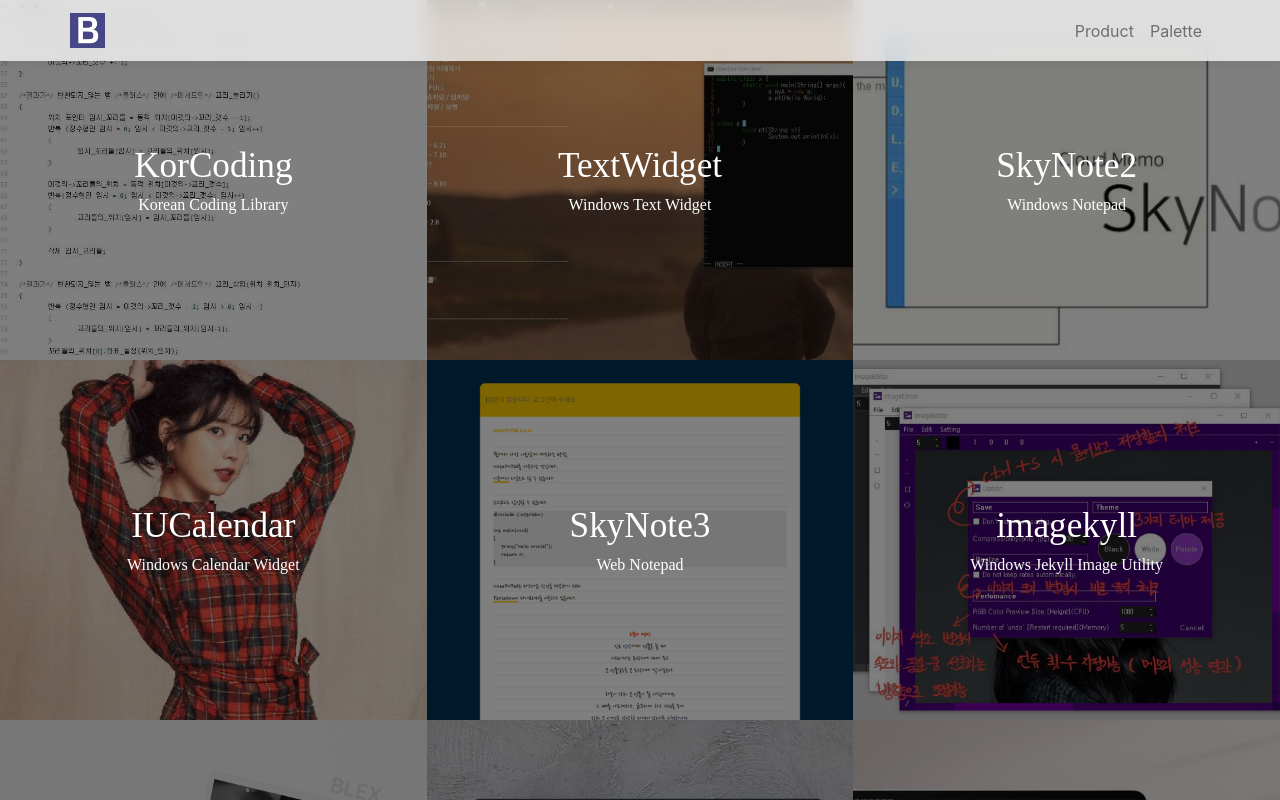
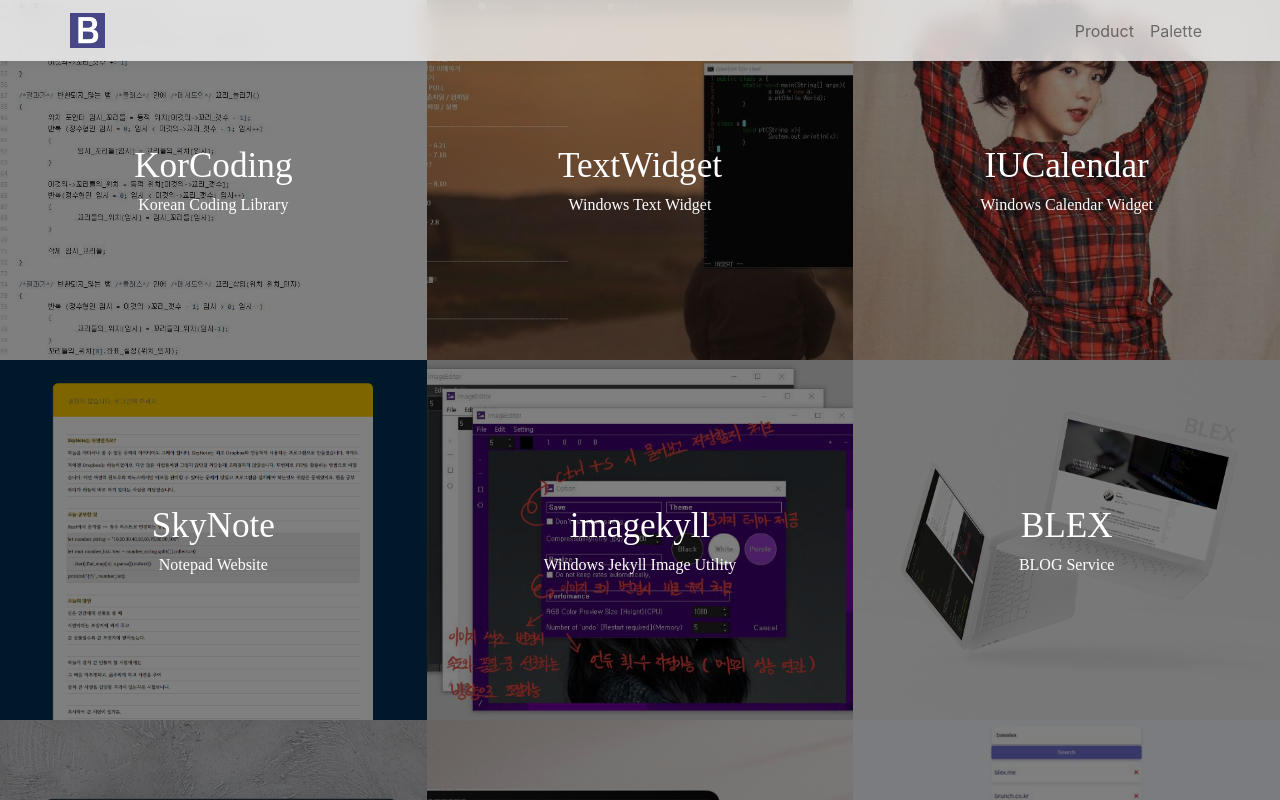
Before and after one commit to baealex/portfolio, a React (Create React App) app: page /product in a window 1280 px wide. Shown: the top 800 px of the page. Built offline with nearby package versions, Linux system fonts and the light colour scheme; a web font is replaced by a local one.

Commit message:
[feat] revive product

```diff
--- a/src/App.scss
+++ b/src/App.scss
@@ -1,6 +1,6 @@
 * {
-  padding: 0;
-  margin: 0;
+    margin: 0;
+    padding: 0;
 }
 #title_type {
   color: #fff;
--- a/src/pages/Index/components/Product/index.js
+++ b/src/pages/Index/components/Product/index.js
@@ -7,7 +7,7 @@ import './style.scss';
 
 function PurpleLink(props) {
     return (
-        <><a className="vivid-purple" href={props.href}>{props.text}</a> / </>
+        <a className="vivid-purple" href={props.href}>{props.text}</a>
     )
 }
 
@@ -83,7 +83,7 @@ class Items extends React.Component {
                         <li className="inner-list">
                             {
                                 prod.link.map((link, index) => {
-                                    return <PurpleLink href={link.href} text={link.text} key={index}/>
+                                    return <><PurpleLink href={link.href} text={link.text} key={index}/>{index != prod.link.length - 1 ? ' / ' : ''}</>
                                 })
                             }
                         </li>
@@ -113,9 +113,9 @@ function Product() {
             prod: {
                 name: 'BLOG EXPRESS ME',
                 desc: '블로그 서비스 개발',
-                size: '풀사이클 개발 (진행률 : 90%)',
-                tech: 'django, PHP, FFmpeg 외 10',
-                ftech: 'django, PHP, FFmpeg, Amazon Lightsail, NginX, SQLite, jQuery, Bootstrap, CloudFlare, Google Fonts, Google Analytics, GitHub, Daum Mail',
+                size: '풀사이클 개발',
+                tech: 'Django, NextJS, FFmpeg 외 9',
+                ftech: 'Django, NextJS, FFmpeg, Amazon Lightsail, NginX, SQLite, Bootstrap, CloudFlare, Google Fonts, Google Analytics, GitHub, Daum Mail',
                 link: [
                     {
                         href: 'https://blex.me',
@@ -123,11 +123,11 @@ function Product() {
                     },
                     {
                         href: 'https://github.com/baealex/BLEX',
-                        text: '소스 코드',
+                        text: '깃허브',
                     },
                     {
-                        href: 'https://blex.me/thread/%EA%B0%9C%EB%B0%9C%EB%85%B8%ED%8A%B8',
-                        text: '업데이트 내역',
+                        href: 'https://www.notion.so/9b8b5cac32d947aa9396d9f57f2410be',
+                        text: '개발 플래닝',
                     }
                 ],
             },
--- a/src/pages/Index/components/Skill/index.js
+++ b/src/pages/Index/components/Skill/index.js
@@ -15,7 +15,7 @@ function Skill() {
                                 labels: ['default', 'C++', 'Python', 'JavaScript', 'Rust'],
                                 datasets: [{
                                     label: 'ability',
-                                    data: [0, 5, 7, 4, 2],
+                                    data: [0, 3, 7, 5, 2],
                                 }, {
                                     label: 'interest',
                                     data: [10, 7, 10, 7, 8],
--- a/src/pages/Index/components/Social/index.js
+++ b/src/pages/Index/components/Social/index.js
@@ -3,7 +3,7 @@ import React from 'react';
 function Social() {
     return (
         <section>
-            <div className="container fill-half-display pt-5" data-aos="fade-right">
+            <div className="container fill-half-display pt-10" data-aos="fade-right">
                 <ul className="social-link text-center">
                     <h1 className="font-bemin">Social.</h1>
                     <li><a href="https://blex.me/@baealex">blog</a></li>
--- a/src/pages/Index/index.js
+++ b/src/pages/Index/index.js
@@ -11,6 +11,7 @@ function Index() {
         <>
             <Intro/>
             <Social/>
+            <Prodcut/>
         </>
     )
 }
--- a/src/pages/Products/index.js
+++ b/src/pages/Products/index.js
@@ -33,12 +33,6 @@ function Products() {
             subtitle: 'Windows Text Widget',
         },
         {
-            image: require('./resource/sk2.jpg'),
-            href: 'https://github.com/baealex/SkyNote',
-            title: 'SkyNote2',
-            subtitle: 'Windows Notepad',
-        },
-        {
             image: require('./resource/iuc.jpg'),
             href: 'https://github.com/baealex/IUCalendar',
             title: 'IUCalendar',
@@ -47,8 +41,8 @@ function Products() {
         {
             image: require('./resource/np.png'),
             href: 'https://github.com/baealex/SkyNote',
-            title: 'SkyNote3',
-            subtitle: 'Web Notepad',
+            title: 'SkyNote',
+            subtitle: 'Notepad Website',
         },
         {
             image: require('./resource/imjk.jpg'),
```
Also changed, not shown: src/pages/Products/resource/np.png.
